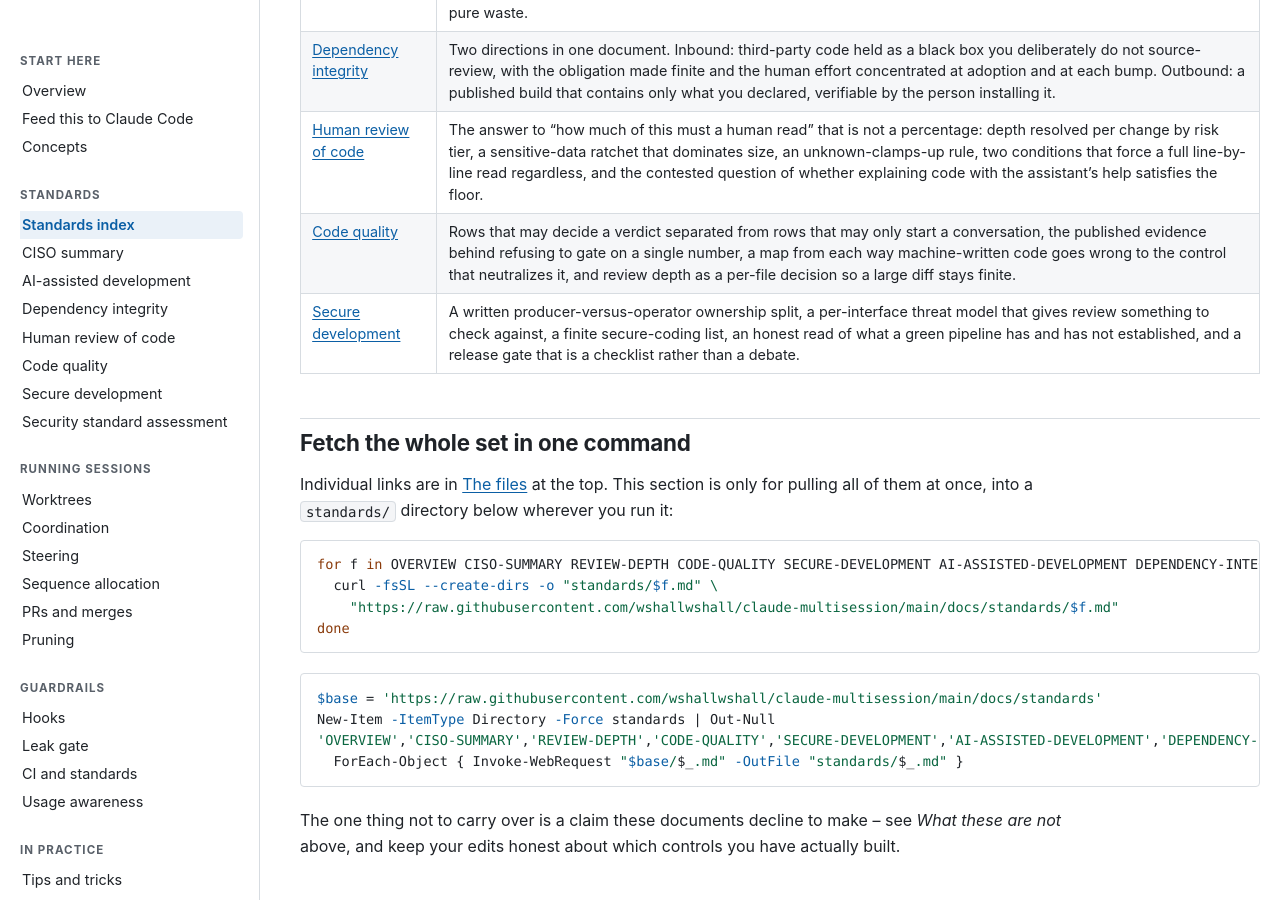
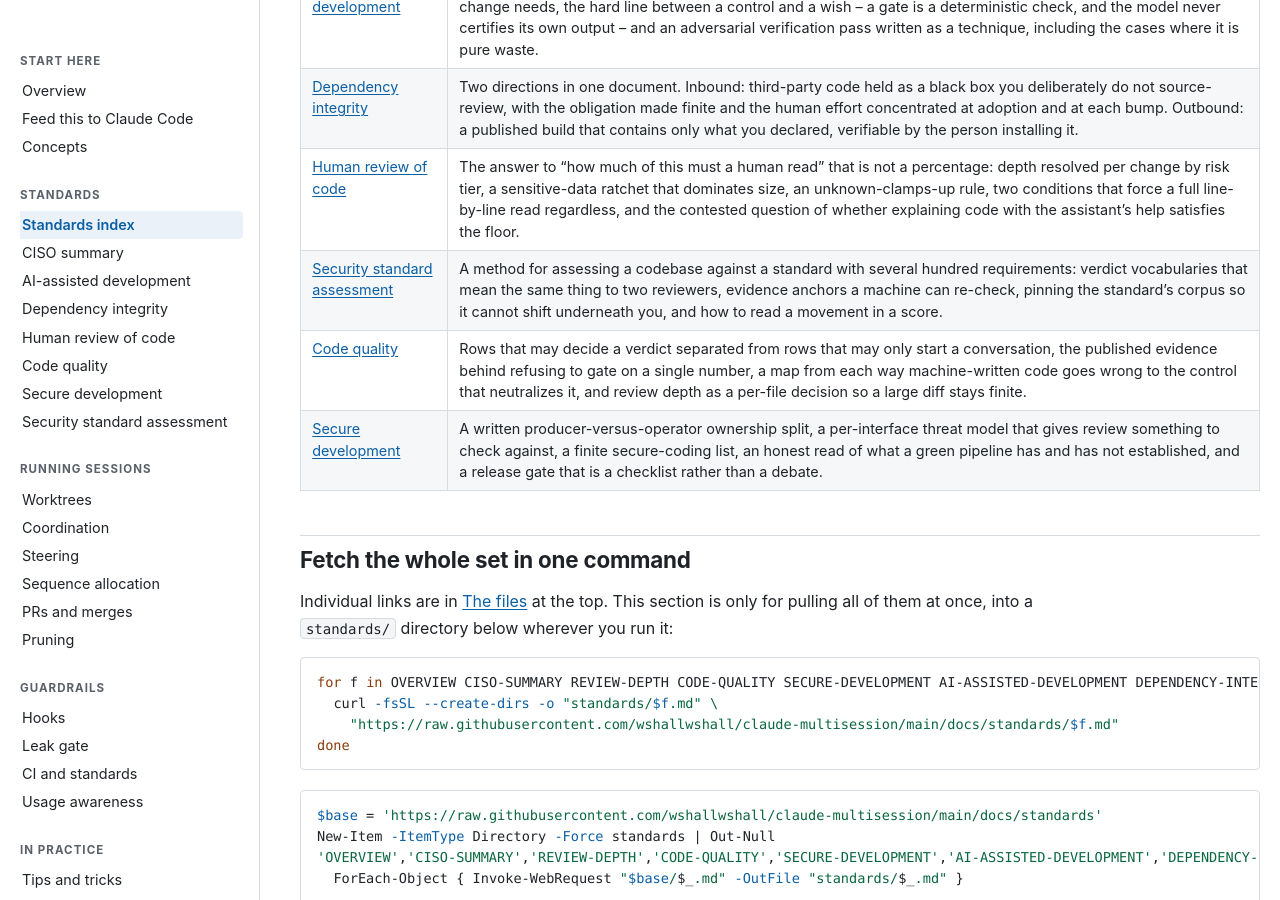
Before and after one commit to wshallwshall/claude-multisession, a Jekyll site: the page built from docs/standards/OVERVIEW.md, in a window 1280 px wide and 900 px high, scrolled down 2878 px. Built offline with Jekyll 4.4.1, drawn with Linux system fonts in a browser that asks for light colours; our own code applies the rules of GitHub Pages for plain Markdown files; some of the changed text lies outside the part shown.

Commit message:
docs(standards): put the security-standard assessment in the standards table
It moved into the Standards nav group earlier but was still missing from the
table of files on the standards index, so the one place a reader goes to collect
the set did not offer it.

Now a row with all three: the page, the raw markdown, and a Word copy generated
for it, plus a line in the what-it-buys-you table -- verdict vocabularies that
mean the same thing to two reviewers, evidence anchors a machine can re-check,
pinning a standard's corpus so it cannot shift underneath you, and how to read a
movement in a score.

It lives in docs/ rather than docs/standards/, because it predates the standards
section. Two consequences handled here:

- Its Word copy is generated into the same word/ directory, and the Word-copy
  pin now covers it. That pin iterated docs/standards/*.md, so a generated file
  one directory up would have drifted with nothing checking it. Proved by
  swapping a different document into its place and confirming the pin fails.
- The bulk-fetch commands still pull only docs/standards/, so they do not
  include it. Saying so rather than quietly leaving the set incomplete.

The drift pin also earned its keep again: it failed the moment the row was added,
because the .docx URL pointed at a path git was not yet tracking.

Verified: check-ascii clean over 91 files, leak gate exit 0 over 99, 35 tests
pass.

```diff
--- a/docs/standards/OVERVIEW.md
+++ b/docs/standards/OVERVIEW.md
@@ -25,6 +25,7 @@
 | **Human review of code** -- how much of it a human must read | [page](REVIEW-DEPTH.md) | [.md](https://raw.githubusercontent.com/wshallwshall/claude-multisession/main/docs/standards/REVIEW-DEPTH.md) | [.docx](https://raw.githubusercontent.com/wshallwshall/claude-multisession/main/docs/standards/word/REVIEW-DEPTH.docx) |
 | **Code quality** | [page](CODE-QUALITY.md) | [.md](https://raw.githubusercontent.com/wshallwshall/claude-multisession/main/docs/standards/CODE-QUALITY.md) | [.docx](https://raw.githubusercontent.com/wshallwshall/claude-multisession/main/docs/standards/word/CODE-QUALITY.docx) |
 | **Secure development** | [page](SECURE-DEVELOPMENT.md) | [.md](https://raw.githubusercontent.com/wshallwshall/claude-multisession/main/docs/standards/SECURE-DEVELOPMENT.md) | [.docx](https://raw.githubusercontent.com/wshallwshall/claude-multisession/main/docs/standards/word/SECURE-DEVELOPMENT.docx) |
+| **Security standard assessment** -- running one against a large standard | [page](../ASVS-ASSESSMENT.md) | [.md](https://raw.githubusercontent.com/wshallwshall/claude-multisession/main/docs/ASVS-ASSESSMENT.md) | [.docx](https://raw.githubusercontent.com/wshallwshall/claude-multisession/main/docs/standards/word/ASVS-ASSESSMENT.docx) |
 | This overview | -- | [.md](https://raw.githubusercontent.com/wshallwshall/claude-multisession/main/docs/standards/OVERVIEW.md) | [.docx](https://raw.githubusercontent.com/wshallwshall/claude-multisession/main/docs/standards/word/OVERVIEW.docx) |
 | **A `CLAUDE.md` template** -- `CLAUDE.md` is the file Claude Code reads at the start of every session, so it is where a project's standing rules live. This one is a starting point. | -- | [CLAUDE.md.template](https://raw.githubusercontent.com/wshallwshall/claude-multisession/main/CLAUDE.md.template) | -- |
 
@@ -104,6 +105,7 @@
 | [AI-assisted development](AI-ASSISTED-DEVELOPMENT.md) | Five named process failure modes as an organizing spine, a tier ladder that says how much rigor this particular change needs, the hard line between a control and a wish -- a gate is a deterministic check, and the model never certifies its own output -- and an adversarial verification pass written as a technique, including the cases where it is pure waste. |
 | [Dependency integrity](DEPENDENCY-INTEGRITY.md) | Two directions in one document. Inbound: third-party code held as a black box you deliberately do not source-review, with the obligation made finite and the human effort concentrated at adoption and at each bump. Outbound: a published build that contains only what you declared, verifiable by the person installing it. |
 | [Human review of code](REVIEW-DEPTH.md) | The answer to "how much of this must a human read" that is not a percentage: depth resolved per change by risk tier, a sensitive-data ratchet that dominates size, an unknown-clamps-up rule, two conditions that force a full line-by-line read regardless, and the contested question of whether explaining code with the assistant's help satisfies the floor. |
+| [Security standard assessment](../ASVS-ASSESSMENT.md) | A method for assessing a codebase against a standard with several hundred requirements: verdict vocabularies that mean the same thing to two reviewers, evidence anchors a machine can re-check, pinning the standard's corpus so it cannot shift underneath you, and how to read a movement in a score. |
 | [Code quality](CODE-QUALITY.md) | Rows that may decide a verdict separated from rows that may only start a conversation, the published evidence behind refusing to gate on a single number, a map from each way machine-written code goes wrong to the control that neutralizes it, and review depth as a per-file decision so a large diff stays finite. |
 | [Secure development](SECURE-DEVELOPMENT.md) | A written producer-versus-operator ownership split, a per-interface threat model that gives review something to check against, a finite secure-coding list, an honest read of what a green pipeline has and has not established, and a release gate that is a checklist rather than a debate. |
 
```
Also changed, not shown: tests/test_word_copies_track_the_markdown.py (+10 -1 lines), 2 other files.
